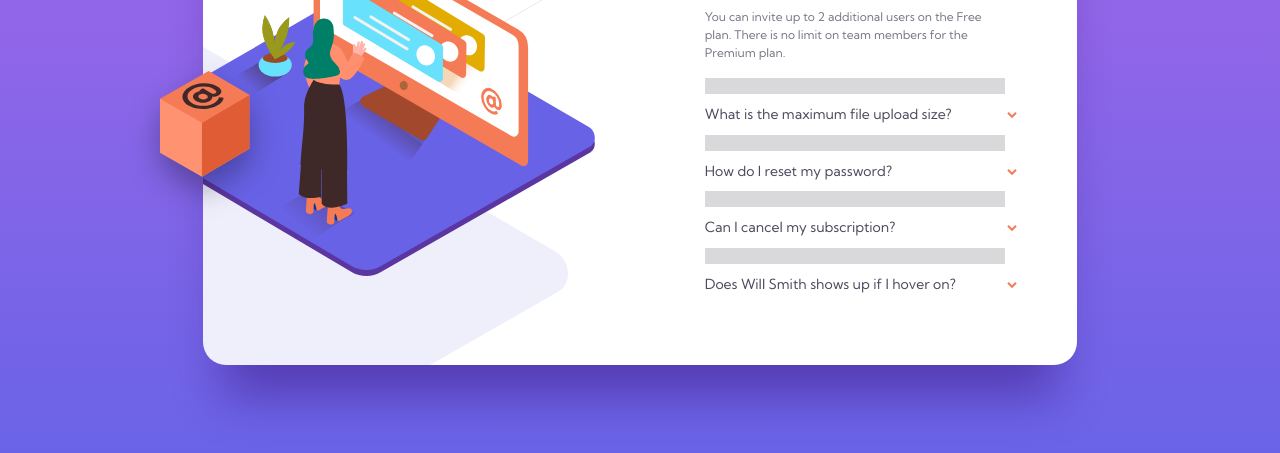
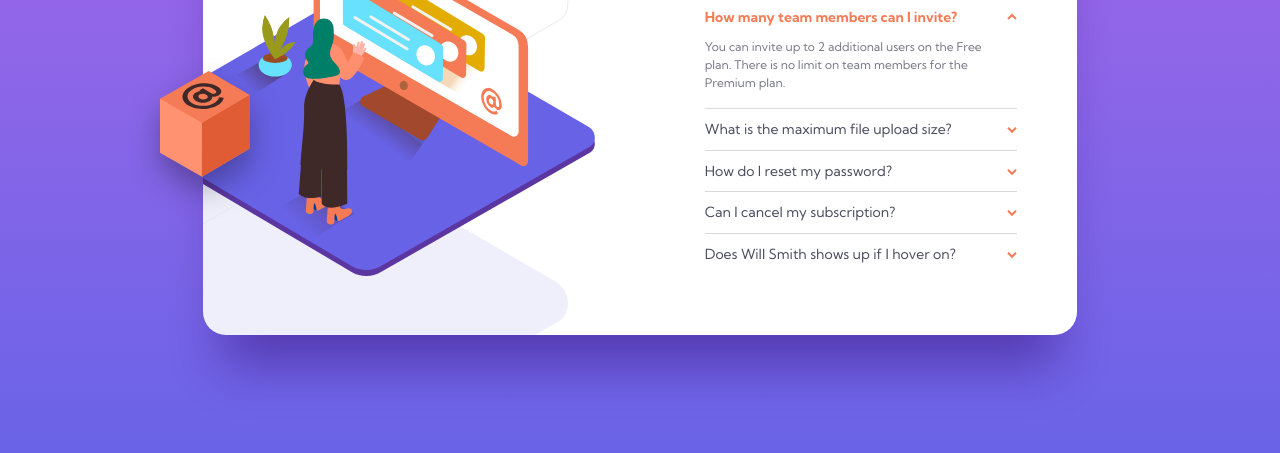
Before and after one commit to correlucas/faq-accordion-card, a plain HTML site: page index.html in a window 1280 px wide. Shown: the part 303-756 px from the top of the page. Drawn offline with Linux system fonts and the light colour scheme.

Commit message:
fixed fck

```diff
--- a/index.html
+++ b/index.html
@@ -25,19 +25,19 @@
       <dl>
         <dt>How many team members can I invite?</dt>
         <dd>You can invite up to 2 additional users on the Free plan. There is no limit on team members for the Premium plan.</dd>
-        <dd class="line"></dd>
+        <span></span>
 
         <dt>What is the maximum file upload size?</dt>
         <dd>No more than 2GB. All files in your account must fit your allotted storage space.</dd>
-        <dd class="line"></dd>
+        <span></span>
 
         <dt>How do I reset my password?</dt>
         <dd>Click “Forgot password” from the login page or “Change password” from your profile page. A reset link will be emailed to you.</dd>
-        <dd class="line"></dd>
+        <span></span>
 
         <dt>Can I cancel my subscription?</dt>
         <dd>Yes! Send us a message and we’ll process your request no questions asked.</dd>
-        <dd class="line"></dd>
+        <span></span>
 
         <dt class="will-smith">Does Will Smith shows up if I hover on?</dt>
         <dd>Yes!</dd>
--- a/scss/style.scss
+++ b/scss/style.scss
@@ -136,7 +136,7 @@ dd {
   padding-bottom: 1rem;
 }
 
-.line {
+span {
   display: block;
   height: 0.0625rem;
   background-color: #d9d9db;
```
Also changed, not shown: css/style.css.
